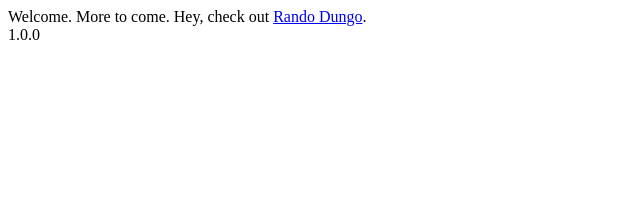
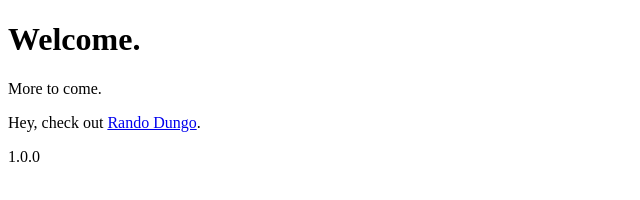
Before and after one commit to mattmone/matt.mone.dev, a website: page src/index.html in a window 1280 px wide. Shown: the whole page, without its empty margins (0-640 px from the left). Drawn offline with Linux system fonts and the light colour scheme.

Commit message:
slight style changes

```diff
--- a/src/index.html
+++ b/src/index.html
@@ -6,11 +6,12 @@
   <meta http-equiv="X-UA-Compatible" content="ie=edge">
   <title>The Mone Zone</title>
   <script type='module' src='./main.js'></script>
+  <link rel='stylesheet'  type="text/css" href='./main.css'/>
 </head>
 <body>
-  Welcome.
-  More to come.
-  Hey, check out <a href='https://randodungo.app'>Rando Dungo</a>.
+  <h1>Welcome.</h1>
+  <p>More to come.</p>
+  <p>Hey, check out <a href='https://randodungo.app'>Rando Dungo</a>.</p>
   <div id='version'></div>
 </body>
 </html>
--- /dev/null
+++ b/src/main.css
@@ -0,0 +1,5 @@
+#version {
+  display:fixed;
+  bottom:8px;
+  right:8px;
+}
```
